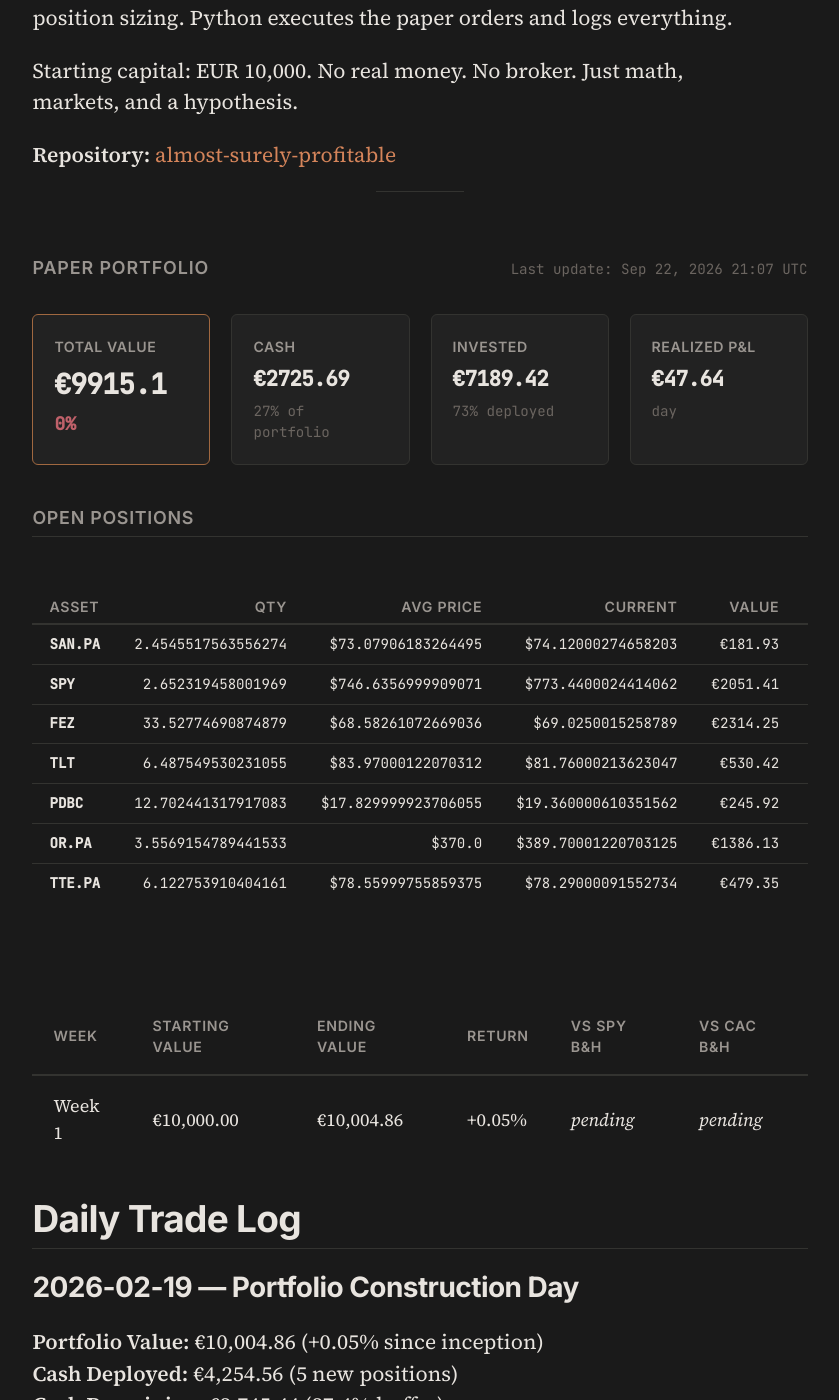
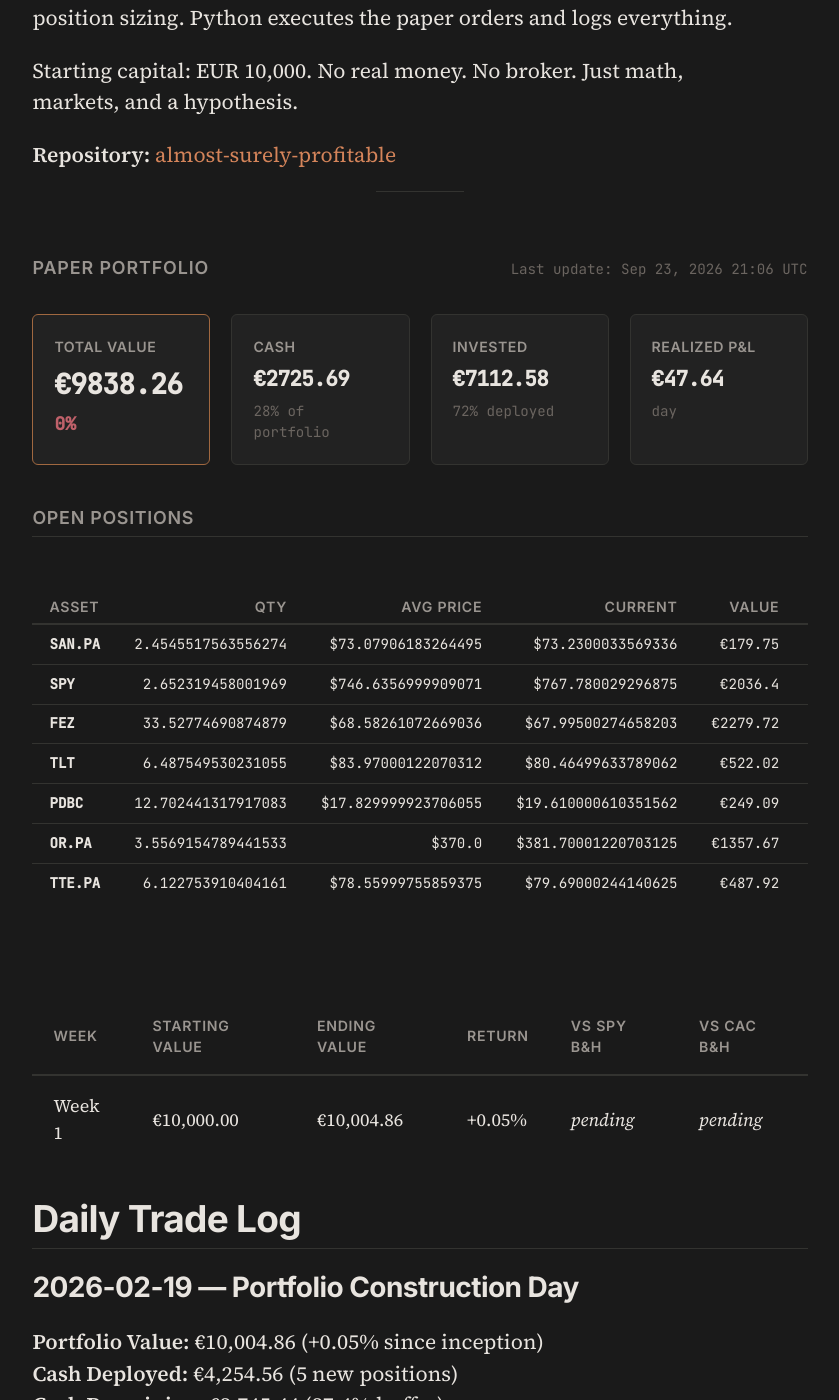
Before and after one commit to Alm0stSurely/alm0stsurely.github.io, a Jekyll site: the page built from trading.md, in a window 1280 px wide and 1400 px high, scrolled down 854 px. Shown: the whole window, without its empty margins (220-1059 px from the left). Built offline with Jekyll 4.4.1, drawn with Linux system fonts in a browser that asks for light colours.

```diff
--- a/_data/portfolio.json
+++ b/_data/portfolio.json
@@ -6,67 +6,67 @@
       "ticker": "SAN.PA",
       "quantity": 2.4545517563556274,
       "avg_price": 73.07906183264495,
-   "current_price": 74.12000274658203,
-   "market_value": 181.93138292270686,
-   "unrealized_pnl": 2.5550433485666986,
-   "unrealized_pnl_pct": 0.014244037728903723
+      "current_price": 73.2300033569336,
+      "market_value": 179.74683335768984,
+      "unrealized_pnl": 0.37049378354967644,
+      "unrealized_pnl_pct": 0.0020654551454738724
     },
     {
       "ticker": "SPY",
       "quantity": 2.652319458001969,
       "avg_price": 746.6356999909071,
-   "current_price": 773.4400024414062,
-   "market_value": 2051.409968072432,
-   "unrealized_pnl": 71.09357294762845,
-   "unrealized_pnl_pct": 0.0359001082466663
+      "current_price": 767.780029296875,
+      "market_value": 2036.3979111694234,
+      "unrealized_pnl": 56.081516044619775,
+      "unrealized_pnl_pct": 0.028319472677539186
     },
     {
       "ticker": "FEZ",
       "quantity": 33.52774690874879,
       "avg_price": 68.58261072669036,
-   "current_price": 69.0250015258789,
-   "market_value": 2314.252781535667,
-   "unrealized_pnl": 14.832366749952598,
-   "unrealized_pnl_pct": 0.006450480588315922
+      "current_price": 67.99500274658203,
+      "market_value": 2279.719243147081,
+      "unrealized_pnl": -19.70117163863324,
+      "unrealized_pnl_pct": -0.008567885851561083
     },
     {
       "ticker": "TLT",
       "quantity": 6.487549530231055,
       "avg_price": 83.97000122070312,
-   "current_price": 81.76000213623047,
-   "market_value": 530.4220634505921,
-   "unrealized_pnl": -14.337478522281572,
-   "unrealized_pnl_pct": -0.02631891213939582
+      "current_price": 80.46499633789062,
+      "market_value": 522.0206491919259,
+      "unrealized_pnl": -22.738892780947708,
+      "unrealized_pnl_pct": -0.041741155553875545
     },
     {
       "ticker": "PDBC",
       "quantity": 12.702441317917083,
       "avg_price": 17.829999923706055,
-   "current_price": 19.360000610351562,
-   "market_value": 245.91927166782963,
-   "unrealized_pnl": 19.4347439384874,
-   "unrealized_pnl_pct": 0.08581047073428641
+      "current_price": 19.610000610351562,
+      "market_value": 249.0948819973089,
+      "unrealized_pnl": 22.61035426796667,
+      "unrealized_pnl_pct": 0.09983178318912327
     },
     {
       "ticker": "OR.PA",
       "quantity": 3.5569154789441533,
       "avg_price": 370.0,
-   "current_price": 389.70001220703125,
-   "market_value": 1386.130005563915,
-   "unrealized_pnl": 70.07127835457823,
-   "unrealized_pnl_pct": 0.0532432762352196
+      "current_price": 381.70001220703125,
+      "market_value": 1357.6746817323617,
+      "unrealized_pnl": 41.61595452302504,
+      "unrealized_pnl_pct": 0.031621654613598005
     },
     {
       "ticker": "TTE.PA",
       "quantity": 6.122753910404161,
       "avg_price": 78.55999755859375,
-   "current_price": 78.29000091552734,
-   "market_value": 479.3504092510904,
-   "unrealized_pnl": -1.653123002130826,
-   "unrealized_pnl_pct": -0.0034368209197693585
+      "current_price": 79.69000244140625,
+      "market_value": 487.9222740682373,
+      "unrealized_pnl": 6.9187418150160624,
+      "unrealized_pnl_pct": 0.014383972987902581
     }
   ],
- "last_updated": "2026-09-22T21:07:39.794336",
- "total_value": 9915.102565232486,
- "positions_value": 7189.415882464233
+  "last_updated": "2026-09-23T21:06:36.934625",
+  "total_value": 9838.263157432282,
+  "positions_value": 7112.576474664028
 }
```
Also changed, not shown: _trading_analysis.md (+30 -44 lines). Lines whose indentation alone changed are shown as unchanged.
